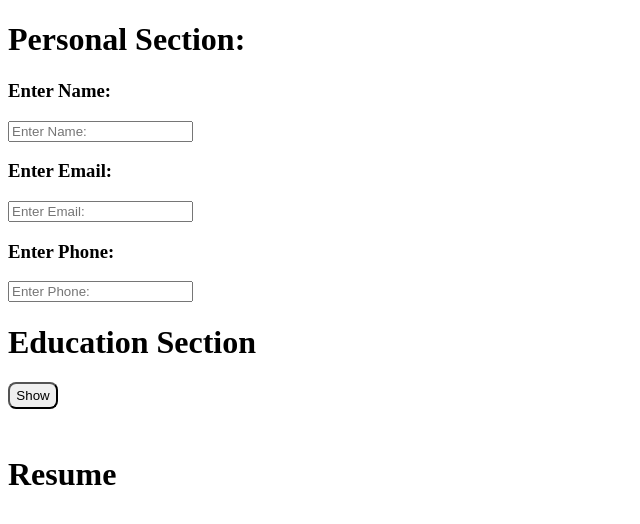
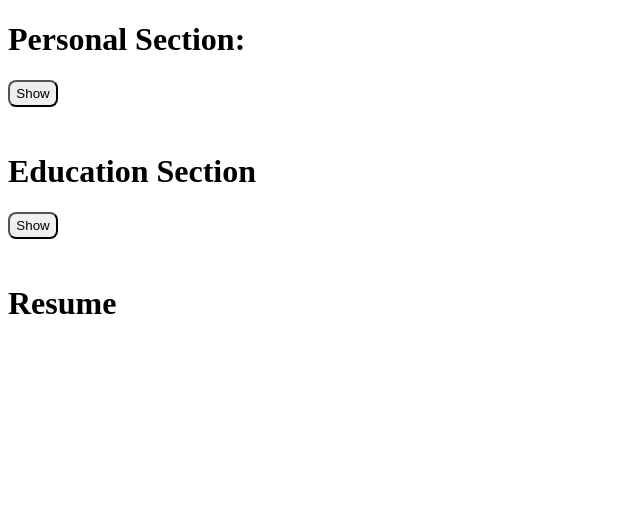
Before and after one commit to KaziAmin110/OnlineResumeGenerator, a React (Vite) app: page / in a window 1280 px wide. Shown: the top 524 px of the page, without its empty margins (0-640 px from the left). Built offline with nearby package versions, Linux system fonts and the light colour scheme.

Commit message:
Added Toggle for Personal Section

```diff
--- a/src/components/UserInfo.jsx
+++ b/src/components/UserInfo.jsx
@@ -10,9 +10,20 @@ const UserInfo = ({
   onEmailChange,
   onPhoneChange,
 }) => {
+  const [isActive, setIsActive] = useState(false);
+
+  const toggleVisibility = () => {
+    setIsActive(!isActive);
+  };
+
   return (
     <div className="user-info-container">
       <h1>Personal Section: </h1>
+      <button className="show-btn" onClick={toggleVisibility}>
+        {isActive ? "Hide" : "Show"}
+      </button>
+      {isActive && (
+        <div>
           <div className="">
             <h3>Enter Name: </h3>
             <input
@@ -44,6 +55,8 @@ const UserInfo = ({
             />
           </div>
         </div>
+      )}
+    </div>
   );
 };
 
--- a/src/index.css
+++ b/src/index.css
@@ -2,3 +2,10 @@
     display: flex;
     flex-direction: column;
 }
+
+.show-btn {
+    width: 50px;
+    border-radius: 0.5rem;
+    padding: 0.25rem;
+    margin-bottom: 25px;
+}
--- a/src/styles/EducationInfo.css
+++ b/src/styles/EducationInfo.css
@@ -1,10 +1,3 @@
-.show-btn {
-    width: 50px;
-    border-radius: 0.5rem;
-    padding: 0.25rem;
-    margin-bottom: 25px;
-}
-
 .fields {
     width: fit-content;
 }
```
Lines whose indentation alone changed are shown as unchanged.
